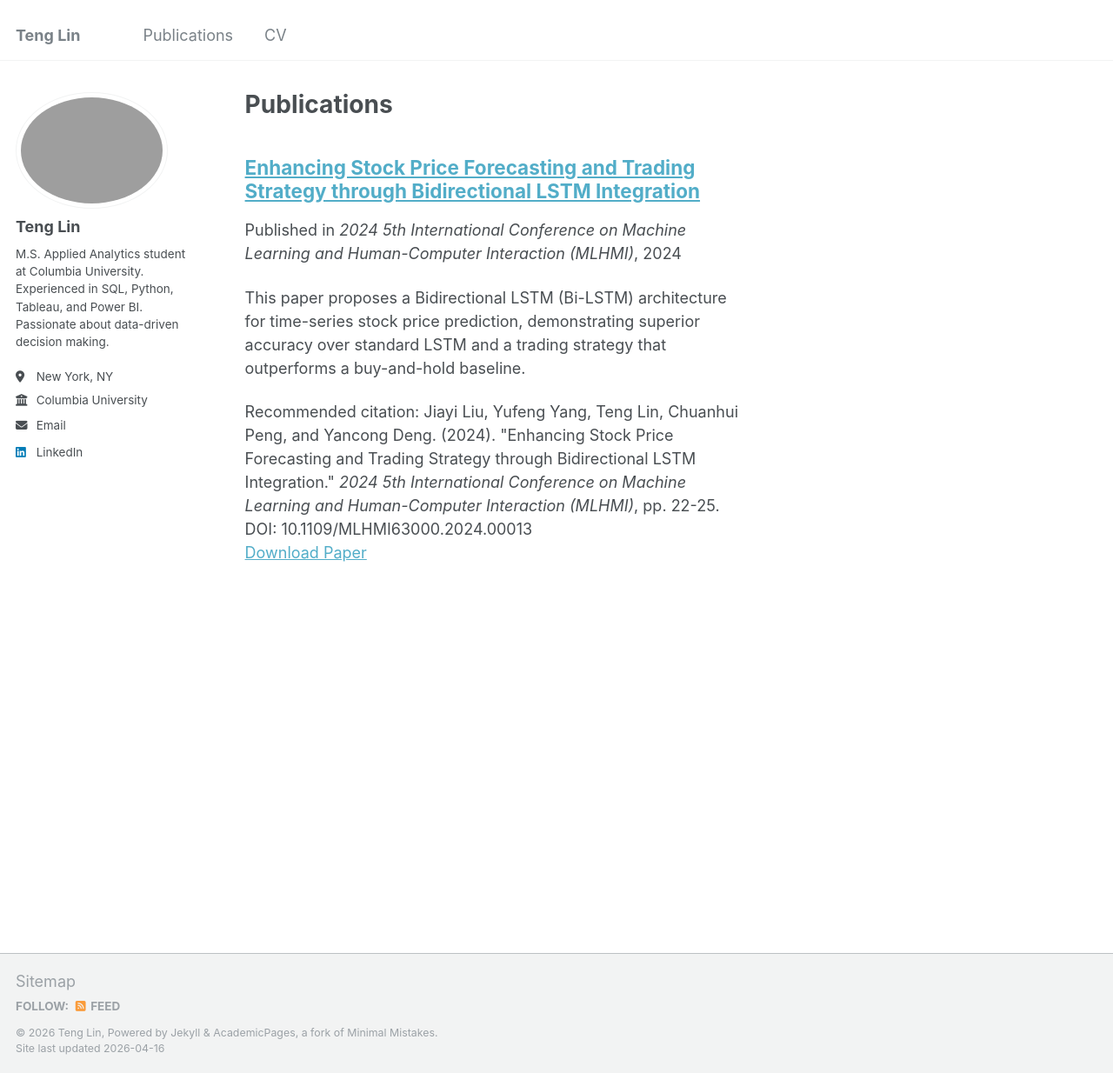
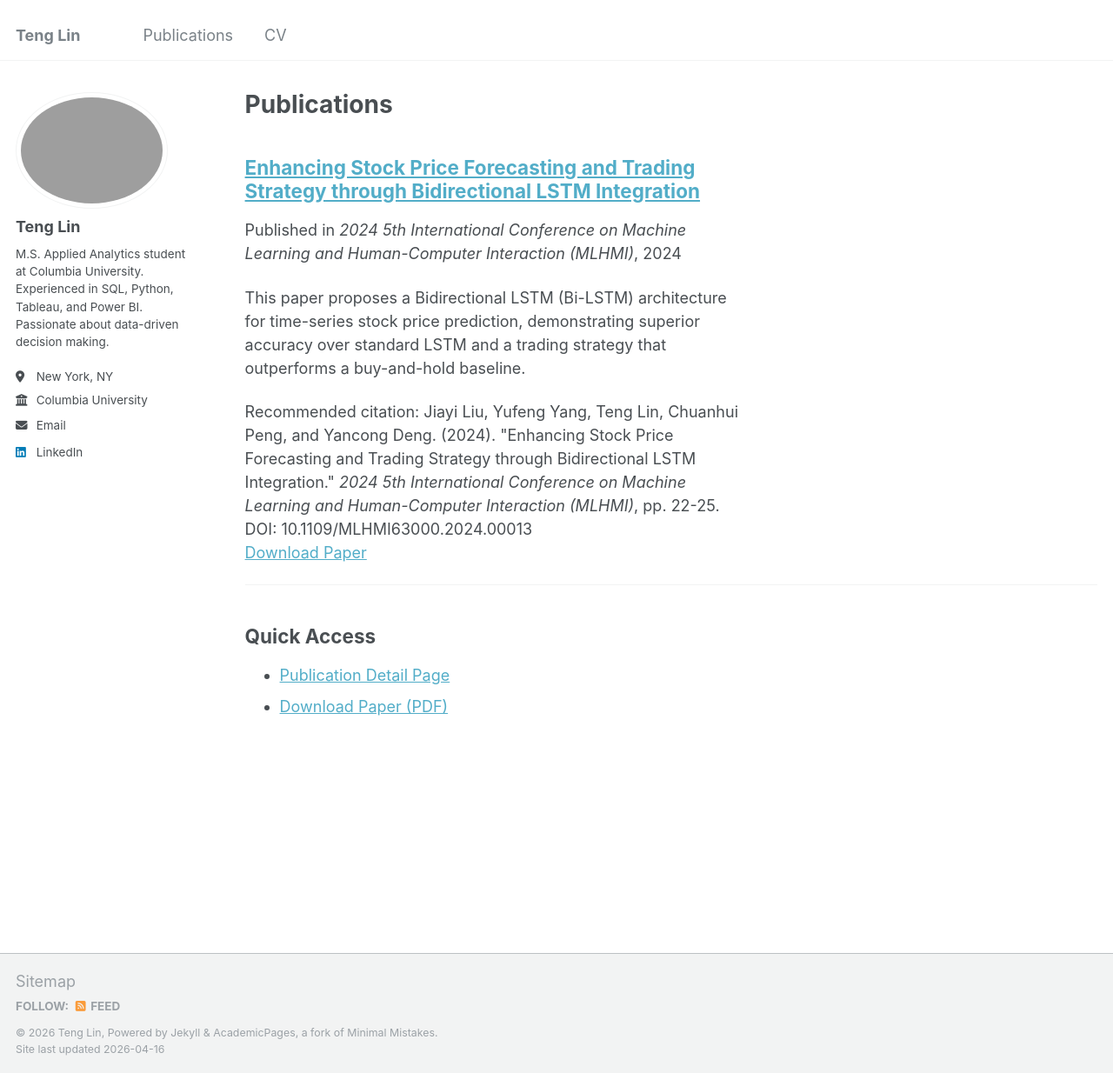
Before and after one commit to tenglin01/tenglin01.github.io, a Jekyll site: the page built from _pages/publications.html, in a window 1280 px wide and 1234 px high. Shown: the whole window at 87% size. Built offline with Jekyll 4.4.1, drawn with Linux system fonts in a browser that asks for light colours.

Commit message:
fix: add non-empty fallback and quick access links on publications page

```diff
--- a/_pages/publications.html
+++ b/_pages/publications.html
@@ -17,5 +17,15 @@ author_profile: true
     {% include archive-single.html %}
   {% endfor %}
 {% else %}
-  <p>No publications yet.</p>
+  <h2>Selected Publication</h2>
+  <ul>
+    <li><a href="/publication/2024-03-14-bidirectional-lstm">Enhancing Stock Price Forecasting and Trading Strategy through Bidirectional LSTM Integration</a></li>
+  </ul>
 {% endif %}
+
+<hr />
+<h2>Quick Access</h2>
+<ul>
+  <li><a href="/publication/2024-03-14-bidirectional-lstm">Publication Detail Page</a></li>
+  <li><a href="/files/TENG_JIAYI_YUFENG.pdf">Download Paper (PDF)</a></li>
+</ul>
```
